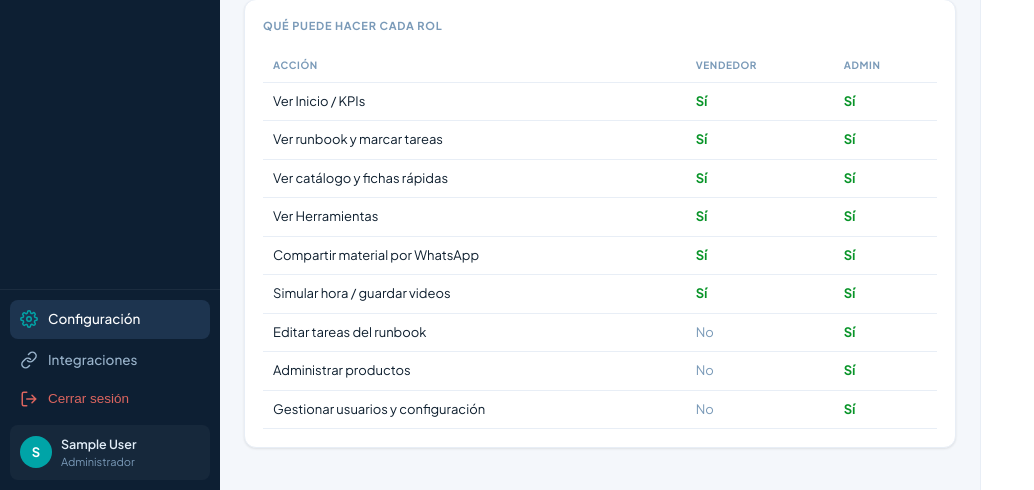
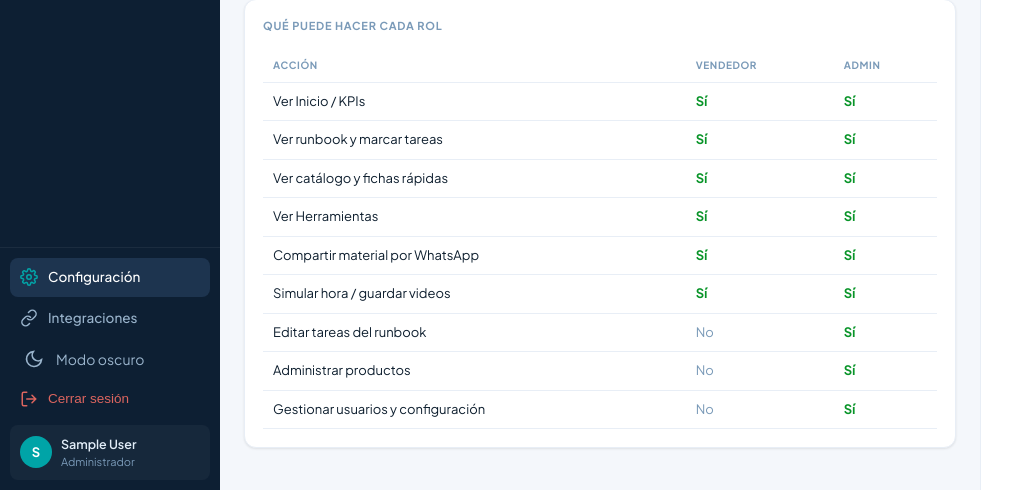
Before and after one commit to Luchito1099/Dashboard-online, a Django app: page /configuracion/ in a window 1280 px wide. Shown: the part 999-1489 px from the top of the page, without its empty margins (0-1034 px from the left). Run offline with Django 5.2, Linux system fonts and the light colour scheme; the visitor is signed in with stand-in values (Sample User, id 1); data comes from the database, SQL or seed files in the repository; data that the repository does not hold is empty.

Commit message:
modo oscuro

```diff
--- /dev/null
+++ b/core/static/core/css/dark.css
@@ -0,0 +1,55 @@
+/* core/static/core/css/dark.css — Modo oscuro.
+   Sobrescribe las variables de base.css cuando <html data-theme="dark">.
+   No toca base.css; solo redefine los colores. */
+
+html[data-theme="dark"] {
+  /* Fondos y superficies */
+  --bg:          #0b1520;
+  --surface:     #14212f;
+  --border:      #233649;
+  --border-dark: #33485f;
+
+  /* Texto */
+  --text:           #e6eef7;
+  --text-secondary: #aebfd2;
+  --muted:          #7790a8;
+
+  /* Sidebar (un poco más oscuro que las superficies para distinguirlo) */
+  --sidebar-bg:     #0a1320;
+  --sidebar-hover:  #16263a;
+  --sidebar-active: #1d3450;
+  --sidebar-text:   #9ab4cc;
+
+  /* Acento (el teal funciona bien; subimos la opacidad del fondo suave) */
+  --primary-bg: oklch(62% 0.18 195 / 0.16);
+
+  /* Sombras más marcadas sobre fondo oscuro */
+  --shadow:    0 1px 3px rgba(0,0,0,.5), 0 1px 2px rgba(0,0,0,.4);
+  --shadow-md: 0 6px 18px rgba(0,0,0,.55);
+
+  color-scheme: dark;
+}
+
+/* Ajustes puntuales para elementos que en base.css usan blancos/fijos */
+html[data-theme="dark"] input,
+html[data-theme="dark"] select,
+html[data-theme="dark"] textarea {
+  background: var(--surface);
+  color: var(--text);
+  border-color: var(--border-dark);
+}
+html[data-theme="dark"] input::placeholder,
+html[data-theme="dark"] textarea::placeholder { color: var(--muted); }
+
+/* Tarjetas/alertas claras que pudieran venir con fondo fijo */
+html[data-theme="dark"] .alert { filter: brightness(.92); }
+
+/* Botón del switch de tema en el sidebar */
+.theme-toggle {
+  display: flex; align-items: center; gap: 12px; width: 100%;
+  background: transparent; border: none; cursor: pointer;
+  color: var(--sidebar-text); font-family: inherit; font-size: 14px;
+  padding: 10px 14px; border-radius: 10px; transition: background .15s;
+}
+.theme-toggle:hover { background: var(--sidebar-hover); }
+.theme-toggle svg { width: 20px; height: 20px; flex-shrink: 0; }
--- a/templates/base.html
+++ b/templates/base.html
@@ -7,6 +7,9 @@
   <title>{% block title %}KLYNEA ERP{% endblock %}</title>
   <link href="https://fonts.googleapis.com/css2?family=Plus+Jakarta+Sans:wght@300;400;500;600;700&display=swap" rel="stylesheet">
   <link rel="stylesheet" href="{% static 'core/css/base.css' %}">
+  <link rel="stylesheet" href="{% static 'core/css/dark.css' %}">
+  {# Aplica el tema guardado antes de pintar (evita parpadeo blanco) #}
+  <script>(function(){try{if(localStorage.getItem('klynea_theme')==='dark'){document.documentElement.setAttribute('data-theme','dark');}}catch(e){}})();</script>
   {% block extra_css %}{% endblock %}
 </head>
 <body>
@@ -74,6 +77,18 @@
       <span class="nav-label">Integraciones</span>
     </a>
     {% endif %}
+
+    {# Switch de tema claro/oscuro #}
+    <button type="button" class="theme-toggle" id="themeToggle" aria-label="Cambiar tema">
+      <svg class="theme-icon-moon" viewBox="0 0 24 24" fill="none" stroke="currentColor" stroke-width="2" stroke-linecap="round">
+        <path d="M21 12.79A9 9 0 1111.21 3 7 7 0 0021 12.79z"/>
+      </svg>
+      <svg class="theme-icon-sun" viewBox="0 0 24 24" fill="none" stroke="currentColor" stroke-width="2" stroke-linecap="round" style="display:none;">
+        <circle cx="12" cy="12" r="5"/>
+        <path d="M12 1v2M12 21v2M4.2 4.2l1.4 1.4M18.4 18.4l1.4 1.4M1 12h2M21 12h2M4.2 19.8l1.4-1.4M18.4 5.6l1.4-1.4"/>
+      </svg>
+      <span class="nav-label theme-label">Modo oscuro</span>
+    </button>
 
     <form method="post" action="{% url 'core:logout' %}">
       {% csrf_token %}
@@ -192,6 +207,29 @@
 </div>
 
 <script src="{% static 'core/js/base.js' %}"></script>
+<script>
+// Switch de tema claro/oscuro (persiste en localStorage)
+(function(){
+  var btn=document.getElementById('themeToggle');
+  if(!btn)return;
+  var moon=btn.querySelector('.theme-icon-moon');
+  var sun=btn.querySelector('.theme-icon-sun');
+  var label=btn.querySelector('.theme-label');
+  function pintar(){
+    var oscuro=document.documentElement.getAttribute('data-theme')==='dark';
+    moon.style.display=oscuro?'none':'';
+    sun.style.display=oscuro?'':'none';
+    if(label)label.textContent=oscuro?'Modo claro':'Modo oscuro';
+  }
+  pintar();
+  btn.addEventListener('click',function(){
+    var oscuro=document.documentElement.getAttribute('data-theme')==='dark';
+    if(oscuro){document.documentElement.removeAttribute('data-theme');localStorage.setItem('klynea_theme','light');}
+    else{document.documentElement.setAttribute('data-theme','dark');localStorage.setItem('klynea_theme','dark');}
+    pintar();
+  });
+})();
+</script>
 {% block extra_js %}{% endblock %}
 
 </body>
```
